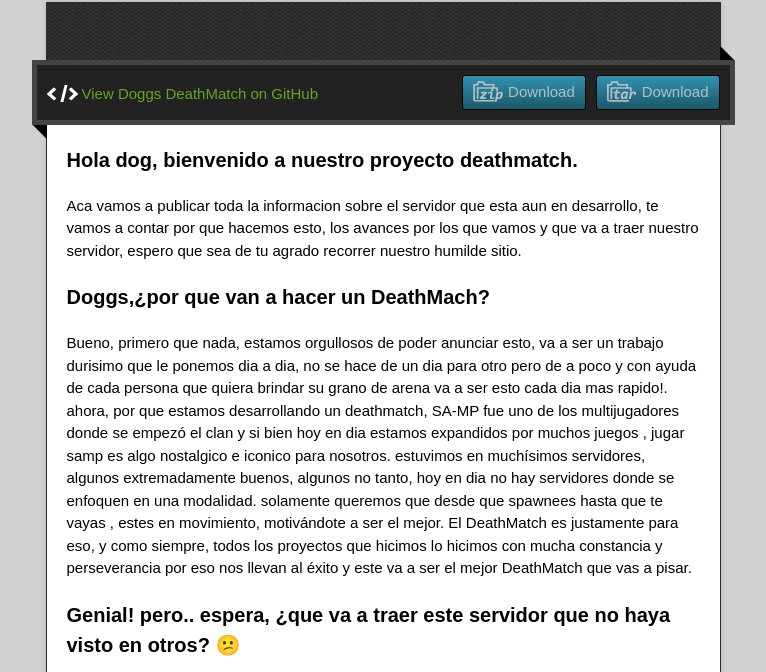
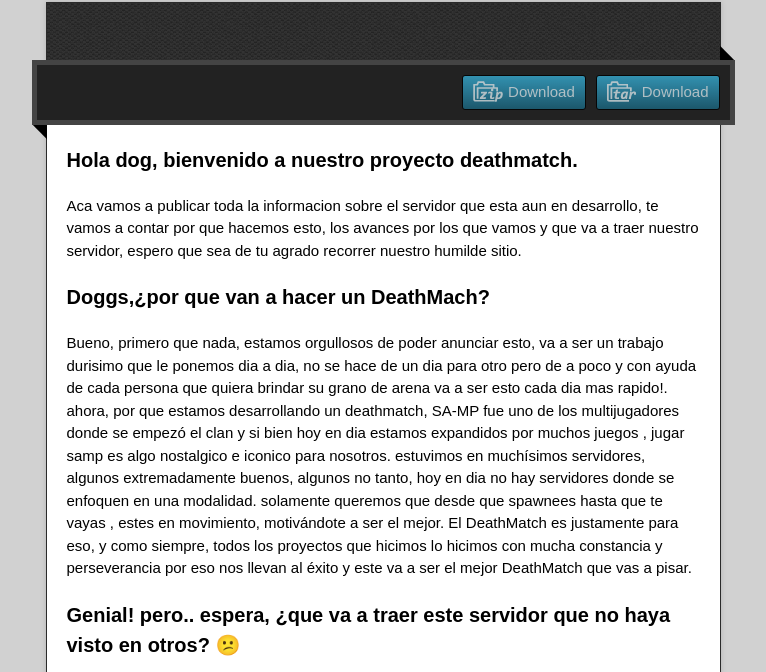
Before and after one commit to DoggsClan/DeathMatch, a plain HTML site: page index.html in a window 1280 px wide. Shown: the part 128-800 px from the top of the page, without its empty margins (257-1023 px from the left). Drawn offline with nearby package versions, Linux system fonts and the light colour scheme.

Commit message:
Update index.html

```diff
--- a/index.html
+++ b/index.html
@@ -31,7 +31,6 @@
         <div class="inner">
           <a href="https://github.com/DoggsClan/DeathMatch/tarball/master" class="download-button tar"><span>Download</span></a>
           <a href="https://github.com/DoggsClan/DeathMatch/zipball/master" class="download-button zip"><span>Download</span></a>
-          <a href="https://github.com/DoggsClan/DeathMatch" class="code">View Doggs DeathMatch on GitHub</a>
         </div>
         <span class="blc"></span><span class="trc"></span>
         </div>
```
